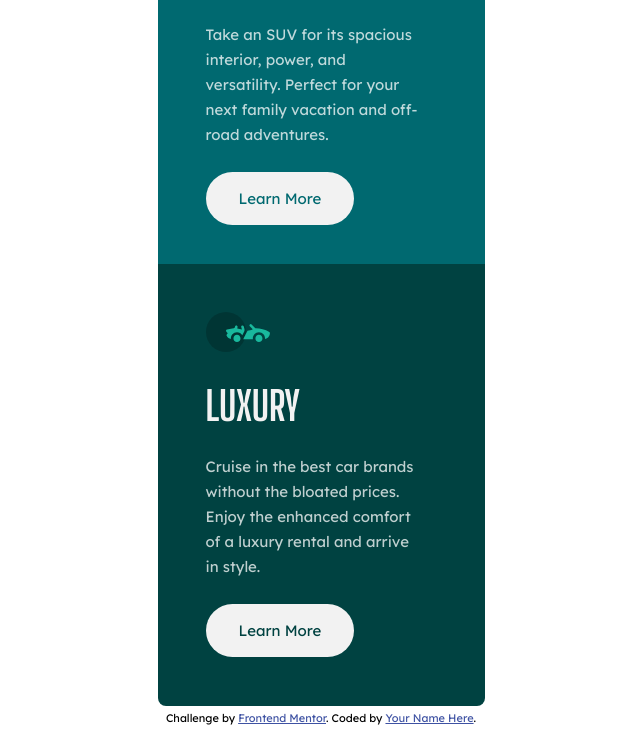
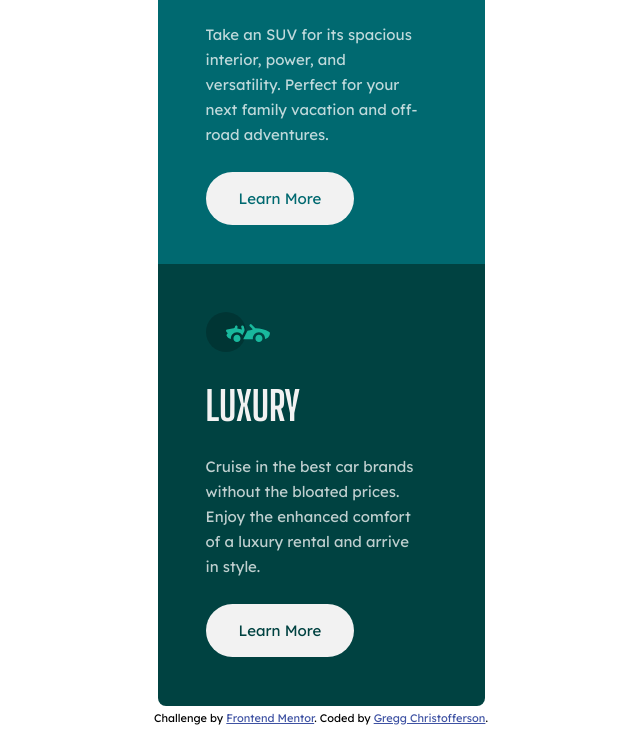
Before and after one commit to gchristofferson/3-column-preview-card-component, a plain HTML site: page index.html in a window 1280 px wide. Shown: the part 600-1331 px from the top of the page, without its empty margins (319-959 px from the left). Drawn offline with Linux system fonts and the light colour scheme.

Commit message:
added attribution links

```diff
--- a/index.html
+++ b/index.html
@@ -57,7 +57,7 @@
 
   <div class="attribution">
     Challenge by <a href="https://www.frontendmentor.io?ref=challenge" target="_blank">Frontend Mentor</a>.
-    Coded by <a href="#">Your Name Here</a>.
+    Coded by <a href="https://github.com/gchristofferson">Gregg Christofferson</a>.
   </div>
 </body>
 </html>
```
Also changed, not shown: 1 other file.
